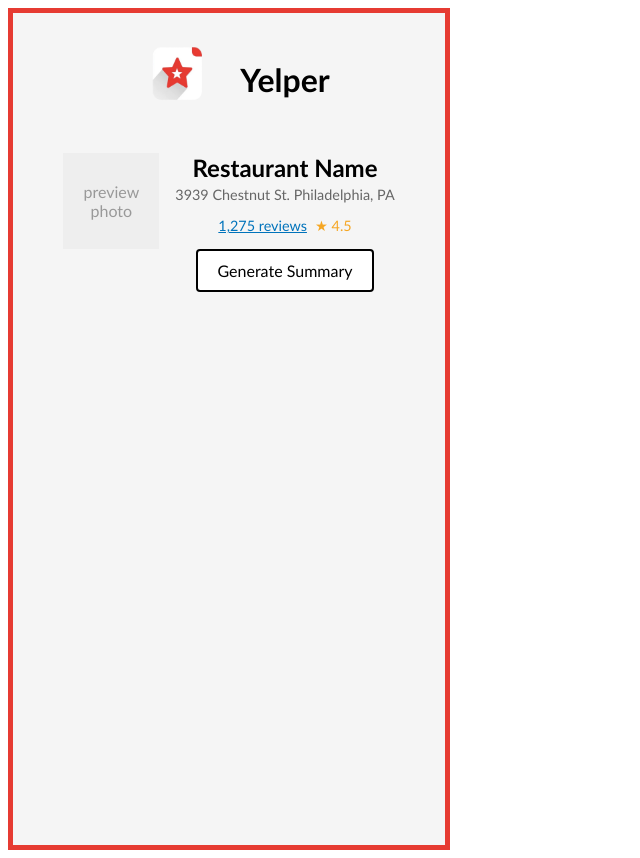
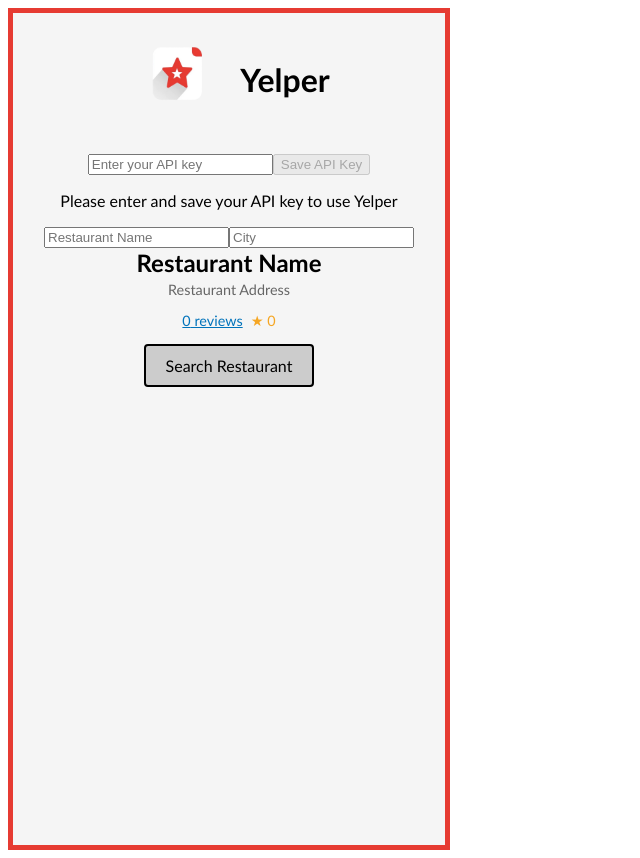
Before and after one commit to hajoon00/3500-team9, a React (Vite) app: page / in a window 1280 px wide. Shown: the whole page, without its empty margins (0-640 px from the left). Built offline with nearby package versions, Linux system fonts and the light colour scheme.

Commit message:
intial commit on openai

```diff
--- a/src/App.tsx
+++ b/src/App.tsx
@@ -1,24 +1,11 @@
 import React, { useState, useEffect } from "react";
 import "./App.css";
-//dummy data
-const restaurant = {
-  name: "Restaurant Name",
-  address: "3939 Chestnut St. Philadelphia, PA",
-  reviews: 1275,
-  rating: 4.5,
-  summaryCount: 500,
-  goodPct: 77,
-  bestPart: ["bestPart1", "bestPart2"],
-  potentialFlaws: ["flaw1", "flaw2"],
-  bestDishes: ["bestdish1", "bestdish2"]
-};
-
 
 function getBarColor(pct: number): string {
-  if (pct >= 80)   return "#4caf50"
-  if (pct >= 60)   return "#ffeb3b"
-  if (pct >= 40)   return "#ff9800"
-  return "#f44336"
+  if (pct >= 80) return "#4caf50";
+  if (pct >= 60) return "#ffeb3b";
+  if (pct >= 40) return "#ff9800";
+  return "#f44336";
 }
 
 function App() {
@@ -26,22 +13,146 @@
 
   const [loading, setLoading] = useState(false);
   const [error, setError] = useState<string | null>(null);
-  const [summary, setSummary] = useState<typeof restaurant | null>(null)
+  const [summary, setSummary] = useState<any>(null);
+  const [apiKey, setApiKey] = useState<string>("");
+  const [isApiKeySaved, setIsApiKeySaved] = useState<boolean>(false);
+
+  // Restaurant search state
+  const [restaurantSearch, setRestaurantSearch] = useState({
+    name: "",
+    city: "",
+  });
+
+  // Load API key on component mount
+  useEffect(() => {
+    chrome.storage.local.get(["apiKey"], (result) => {
+      if (result.apiKey) {
+        setApiKey(result.apiKey);
+        setIsApiKeySaved(true);
+      }
+    });
+  }, []);
+
+  const handleSaveApiKey = () => {
+    // Send message to background script to save API key
+    chrome.runtime.sendMessage(
+      { action: "saveAPIKey", data: apiKey },
+      (response) => {
+        if (response?.success) {
+          setIsApiKeySaved(true);
+          setError(null);
+        } else {
+          setError("Failed to save API key");
+        }
+      }
+    );
+  };
+
+  const handleApiKeyChange = (e: React.ChangeEvent<HTMLInputElement>) => {
+    setApiKey(e.target.value);
+    setIsApiKeySaved(false);
+  };
+
+  const handleSearchChange = (e: React.ChangeEvent<HTMLInputElement>) => {
+    const { name, value } = e.target;
+    setRestaurantSearch((prev) => ({
+      ...prev,
+      [name]: value,
+    }));
+  };
 
   const handleSummarize = async () => {
+    if (!isApiKeySaved) {
+      setError("Please save your API key first");
+      return;
+    }
+
+    if (!restaurantSearch.name || !restaurantSearch.city) {
+      setError("Please enter restaurant name and city");
+      return;
+    }
+
     setLoading(true);
     setError(null);
 
-    //try catch for fetch, dummy for now
     try {
-      setSummary(restaurant)
+      // Make API call to OpenAI
+      const response = await fetch(
+        "https://api.openai.com/v1/chat/completions",
+        {
+          method: "POST",
+          headers: {
+            "Content-Type": "application/json",
+            Authorization: `Bearer ${apiKey}`,
+          },
+          body: JSON.stringify({
+            model: "gpt-4o",
+            messages: [
+              {
+                role: "system",
+                content:
+                  "You are a helpful assistant that specializes in analyzing Yelp restaurant reviews and data. You have access to Yelp's database and can provide accurate information about restaurants based on their Yelp listings and reviews.",
+              },
+              {
+                role: "user",
+                content: `Search for the following restaurant on Yelp and provide:
+              1. Complete Yelp listing address
+              2. Current Yelp rating (out of 5 stars)
+              3. Number of Yelp reviews
+              4. Two main highlights based on Yelp reviews (what makes this restaurant special)
+              5. Two potential flaws mentioned in Yelp reviews (areas that could be improved)
+              6. Two most popular dishes according to Yelp reviews
+
+              Restaurant: ${restaurantSearch.name}
+              City: ${restaurantSearch.city}
+
+              Please format the response as a JSON object with the following structure:
+              {
+                "name": "restaurant name as listed on Yelp",
+                "address": "full Yelp listing address",
+                "rating": number (0-5 based on Yelp rating),
+                "reviews": number (total Yelp reviews),
+                "bestPart": ["highlight1 from Yelp reviews", "highlight2 from Yelp reviews"],
+                "potentialFlaws": ["flaw1 from Yelp reviews", "flaw2 from Yelp reviews"],
+                "bestDishes": ["popular dish1 from Yelp reviews", "popular dish2 from Yelp reviews"]
+              }`,
+              },
+            ],
+            temperature: 0.7,
+          }),
+        }
+      );
+
+      if (!response.ok) {
+        throw new Error("Failed to fetch data from OpenAI");
+      }
+
+      const data = await response.json();
+      let content;
+      try {
+        content = JSON.parse(data.choices[0].message.content);
+      } catch (err) {
+        console.error(
+          "Failed to parse API response:",
+          data.choices[0].message.content
+        );
+        throw new Error("Invalid response format from API");
+      }
+
+      // Create the summary object
+      const generatedSummary = {
+        ...content,
+        summaryCount: Math.floor(content.reviews * 0.4), // 40% of total reviews
+        goodPct: Math.min(100, Math.max(0, content.rating * 20)), // Convert 5-star to percentage
+      };
+
+      setSummary(generatedSummary);
     } catch (err: any) {
-      setError(err.message || "error")
+      setError(err.message || "An error occurred while generating the summary");
     } finally {
-      setLoading(false)
+      setLoading(false);
     }
   };
-
 
   return (
     <div className="App">
@@ -51,22 +162,77 @@
         <h1>Yelper</h1>
       </header>
 
+      {/* API Key Section */}
+      <section className="api-key-section">
+        <div className="api-key-input">
+          <input
+            type="password"
+            value={apiKey}
+            onChange={handleApiKeyChange}
+            placeholder="Enter your API key"
+            className="api-key-field"
+          />
+          <button
+            onClick={handleSaveApiKey}
+            disabled={!apiKey || isApiKeySaved}
+            className="save-api-key-button"
+          >
+            {isApiKeySaved ? "API Key Saved" : "Save API Key"}
+          </button>
+        </div>
+        {!isApiKeySaved && (
+          <div className="api-key-message">
+            <p>Please enter and save your API key to use Yelper</p>
+          </div>
+        )}
+      </section>
+
+      {/* Restaurant Search Section */}
+      <section className="restaurant-search-section">
+        <div className="input-group">
+          <input
+            type="text"
+            name="name"
+            value={restaurantSearch.name}
+            onChange={handleSearchChange}
+            placeholder="Restaurant Name"
+            className="restaurant-input"
+          />
+          <input
+            type="text"
+            name="city"
+            value={restaurantSearch.city}
+            onChange={handleSearchChange}
+            placeholder="City"
+            className="restaurant-input"
+          />
+        </div>
+      </section>
+
       {/* Restaurant Header */}
       <section className="restaurant-info">
-          <div className="preview-photo">preview photo</div>
         <div className="centered-section">
           <div className="details">
-              <h2>{restaurant.name}</h2>
-              <p className="address">{restaurant.address}</p>
+            <h2>
+              {summary?.name || restaurantSearch.name || "Restaurant Name"}
+            </h2>
+            <p className="address">
+              {summary?.address || "Restaurant Address"}
+            </p>
             <p className="meta">
-                <a href="#reviews">{restaurant.reviews.toLocaleString()} reviews</a>
-                <span className="star">★ {restaurant.rating}</span>
+              <a href="#reviews">
+                {summary?.reviews?.toLocaleString() || "0"} reviews
+              </a>
+              <span className="star">★ {summary?.rating || 0}</span>
             </p>
           </div>
           {/* Button */}
           <div className="summarize-control">
-              <button onClick={handleSummarize} disabled={loading}>
-                {loading ? "Summarizing…" : "Generate Summary"}
+            <button
+              onClick={handleSummarize}
+              disabled={loading || !isApiKeySaved}
+            >
+              {loading ? "Searching…" : "Search Restaurant"}
             </button>
             {error && <p className="error">{error}</p>}
           </div>
@@ -80,29 +246,30 @@
             <div className="bar">
               <div
                 className="fill"
-              style={{ width: `${restaurant.goodPct}%`,
-              backgroundColor: getBarColor(restaurant.goodPct)
+                style={{
+                  width: `${summary.goodPct}%`,
+                  backgroundColor: getBarColor(summary.goodPct),
                 }}
               />
             </div>
-          <span className="good-label">
-            {restaurant.goodPct}% good reviews
-          </span>
+            <span className="good-label">{summary.goodPct}% good reviews</span>
           </section>
 
           {/* Summary Sections */}
           <section className="summaries">
             <div className="summary-block">
               <h3>Restaurant Highlights</h3>
-            <p className="Best Part">{restaurant.bestPart.join(", ")}</p>
+              <p className="Best Part">{summary.bestPart.join(", ")}</p>
             </div>
             <div className="summary-block">
               <h3>Potential Flaws</h3>
-            <p className="Potential Flaws">{restaurant.potentialFlaws.join(", ")}</p>
+              <p className="Potential Flaws">
+                {summary.potentialFlaws.join(", ")}
+              </p>
             </div>
             <div className="summary-block">
               <h3>Popular Dishes</h3>
-            <p className="Best Dishes">{restaurant.bestDishes.join(", ")}</p>
+              <p className="Best Dishes">{summary.bestDishes.join(", ")}</p>
             </div>
           </section>
         </>
@@ -111,5 +278,4 @@
   );
 }
 
-
 export default App;
--- a/vite.config.ts
+++ b/vite.config.ts
@@ -15,11 +15,8 @@
           mkdirSync('dist', { recursive: true });
         }
 
-        // Copy manifest.json
-        copyFileSync('public/manifest.json', 'dist/manifest.json');
-
-        // Copy background.js
-        copyFileSync('public/background.js', 'dist/background.js');
+        // Copy manifest.json from src
+        copyFileSync('src/manifest.json', 'dist/manifest.json');
 
         // Copy images folder (recursive copy not implemented here,
         // you may need to enhance this for complex directory structures)
@@ -35,6 +32,12 @@
     rollupOptions: {
       input: {
         main: resolve(__dirname, 'index.html'),
+        background: resolve(__dirname, 'src/background.ts'),
+      },
+      output: {
+        entryFileNames: (chunkInfo) => {
+          return chunkInfo.name === 'background' ? 'background.js' : '[name].js';
+        },
       },
     },
   },
```
Also changed, not shown: src/background.ts (added, +19 -0 lines), src/manifest.json (added), 15 other files (tests, documents, lock files or other folders). Lines whose indentation alone changed are shown as unchanged.
